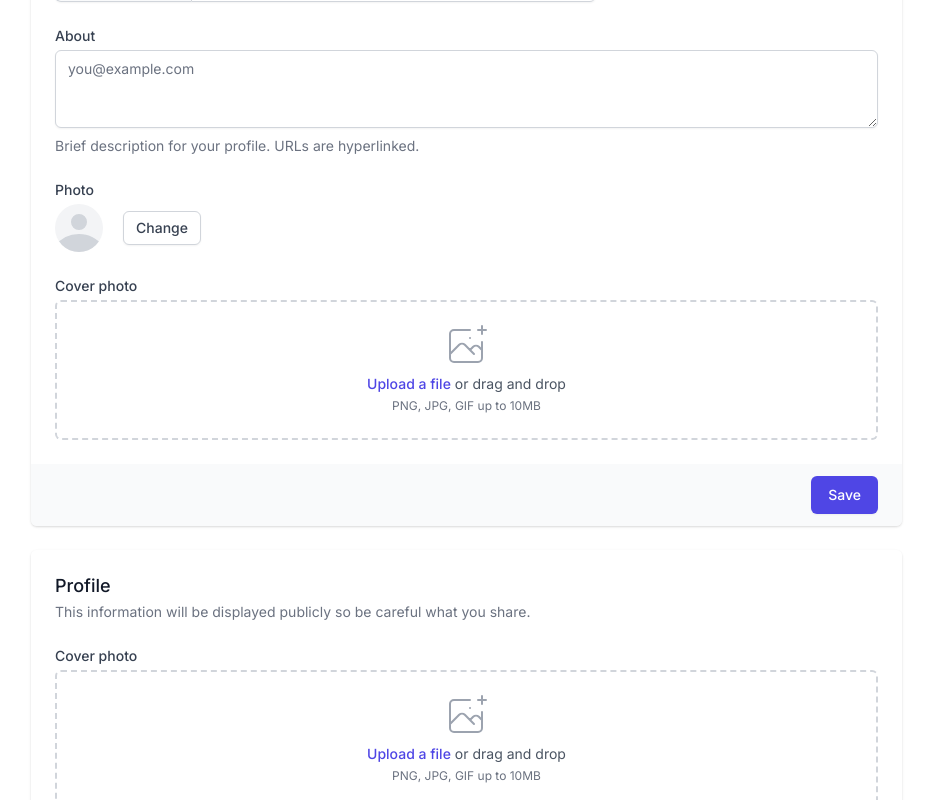
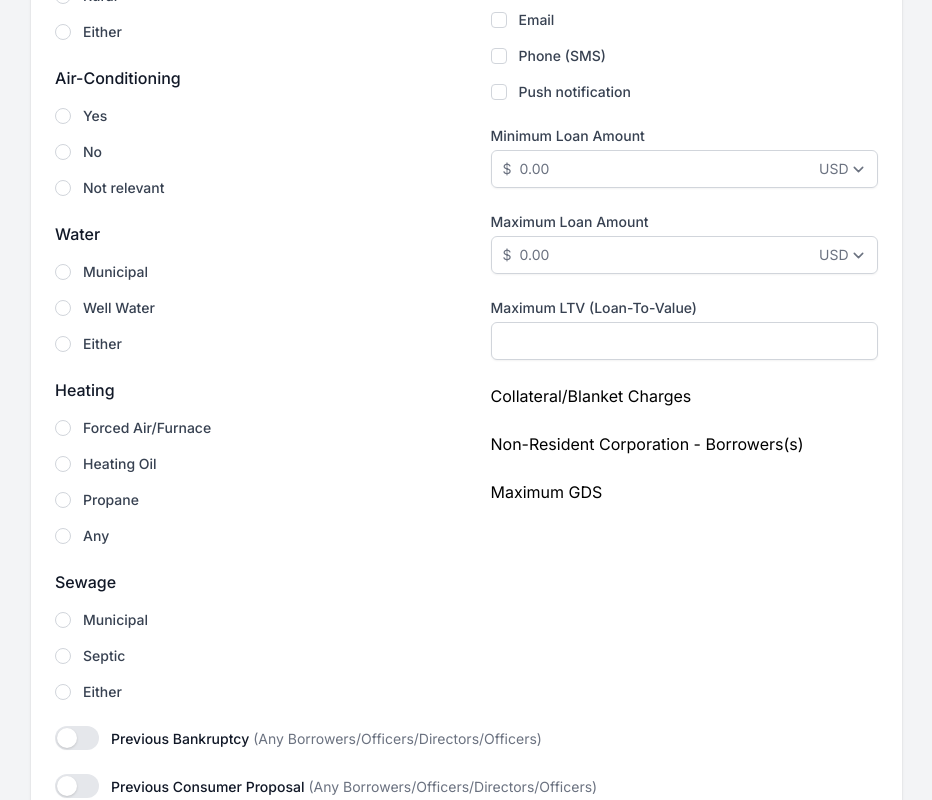
Before and after one commit to parssak/broker-app, a Vue app: page / in a window 1280 px wide. Shown: the part 1480-2280 px from the top of the page, without its empty margins (322-1254 px from the left). Built offline with nearby package versions, Linux system fonts and the light colour scheme; what @tailwindcss/typography would draw is missing.

Commit message:
added toggle

```diff
--- a/src/components/base/inputs/CheckListSimple.vue
+++ b/src/components/base/inputs/CheckListSimple.vue
@@ -26,31 +26,12 @@
           </div>
           <div class="ml-3 text-sm">
             <label :for="item.id" class="font-medium text-gray-700">{{
-              item.title
+              item.label
             }}</label>
             <p id="comments-description" class="text-gray-500">
               {{ item.description }}
             </p>
           </div>
-          <!-- <input
-            :id="item.id"
-            :name="itemsName"
-            type="radio"
-            :checked="item.id === 'email'"
-            class="
-              focus:ring-indigo-500
-              h-4
-              w-4
-              text-indigo-600
-              border-gray-300
-            "
-          />
-          <label
-            :for="item.id"
-            class="ml-3 block text-sm font-medium text-gray-700"
-          >
-            {{ item.title }}
-          </label> -->
         </div>
       </div>
     </fieldset>
@@ -59,9 +40,9 @@
 
 <script>
 const defaultItems = [
-  { id: "email", title: "Email" },
-  { id: "sms", title: "Phone (SMS)" },
-  { id: "push", title: "Push notification" },
+  { id: "email", label: "Email" },
+  { id: "sms", label: "Phone (SMS)" },
+  { id: "push", label: "Push notification" },
 ];
 
 export default {
--- /dev/null
+++ b/src/components/base/inputs/MoneyInput.vue
@@ -0,0 +1,82 @@
+<template>
+  <div>
+    <label :for="label" class="block text-sm font-medium text-gray-700">{{
+      label
+    }}</label>
+    <div class="mt-1 relative rounded-md shadow-sm">
+      <div
+        class="
+          absolute
+          inset-y-0
+          left-0
+          pl-3
+          flex
+          items-center
+          pointer-events-none
+        "
+      >
+        <span class="text-gray-500 sm:text-sm"> $ </span>
+      </div>
+      <input
+        type="text"
+        :name="label"
+        :id="label"
+        class="
+          focus:ring-indigo-500 focus:border-indigo-500
+          block
+          w-full
+          pl-7
+          pr-12
+          sm:text-sm
+          border-gray-300
+          rounded-md
+        "
+        :placeholder="placeholder"
+        @change="onChange"
+      />
+      <div class="absolute inset-y-0 right-0 flex items-center">
+        <label for="currency" class="sr-only">Currency</label>
+        <select
+          id="currency"
+          name="currency"
+          class="
+            focus:ring-indigo-500 focus:border-indigo-500
+            h-full
+            py-0
+            pl-2
+            pr-7
+            border-transparent
+            bg-transparent
+            text-gray-500
+            sm:text-sm
+            rounded-md
+          "
+        >
+          <option>USD</option>
+          <option>CAD</option>
+          <option>EUR</option>
+        </select>
+      </div>
+    </div>
+  </div>
+</template>
+
+<script>
+export default {
+  props: {
+    label: {
+      type: String,
+      default: "Price",
+    },
+    placeholder: {
+      type: String,
+      default: "0.00",
+    },
+  },
+  methods: {
+    onChange(event) {
+      this.$emit("input", event.target.value);
+    },
+  },
+};
+</script>
--- a/src/components/base/inputs/RadioListSimple.vue
+++ b/src/components/base/inputs/RadioListSimple.vue
@@ -26,7 +26,7 @@
             :for="item.id"
             class="ml-3 block text-sm font-medium text-gray-700"
           >
-            {{ item.title }}
+            {{ item.label }}
           </label>
         </div>
       </div>
@@ -36,9 +36,9 @@
 
 <script>
 const defaultItems = [
-  { id: "email", title: "Email" },
-  { id: "sms", title: "Phone (SMS)" },
-  { id: "push", title: "Push notification" },
+  { id: "email", label: "Email" },
+  { id: "sms", label: "Phone (SMS)" },
+  { id: "push", label: "Push notification" },
 ];
 
 export default {
@@ -49,7 +49,7 @@ export default {
     },
     description: {
       type: String,
-      default: "Lorem ipsum dolor sit amet, consectetur?",
+      default: " ",
     },
     items: {
       type: Array,
--- a/src/components/base/inputs/SelectInput.vue
+++ b/src/components/base/inputs/SelectInput.vue
@@ -61,6 +61,7 @@
             overflow-auto
             focus:outline-none
             sm:text-sm
+            unstyled
           "
         >
           <ListboxOption
@@ -148,7 +149,6 @@ export default {
   },
   setup(props) {
     const selected = ref(props.items[0]);
-
     return {
       selected,
     };
--- /dev/null
+++ b/src/components/base/inputs/SwitchWithLabel.vue
@@ -0,0 +1,53 @@
+<template>
+  <SwitchGroup as="div" class="flex items-center">
+    <Switch
+      v-model="enabled"
+      :class="[
+        enabled ? 'bg-indigo-600' : 'bg-gray-200',
+        'relative inline-flex flex-shrink-0 h-6 w-11 border-2 border-transparent rounded-full cursor-pointer transition-colors ease-in-out duration-200 focus:outline-none focus:ring-2 focus:ring-offset-2 focus:ring-indigo-500',
+      ]"
+    >
+      <span
+        aria-hidden="true"
+        :class="[
+          enabled ? 'translate-x-5' : 'translate-x-0',
+          'pointer-events-none inline-block h-5 w-5 rounded-full bg-white shadow transform ring-0 transition ease-in-out duration-200',
+        ]"
+      />
+    </Switch>
+    <SwitchLabel as="span" class="ml-3">
+      <span class="text-sm font-medium text-gray-900">{{ label }}</span>
+      <span class="text-sm text-gray-500">{{ secondaryLabel }}</span>
+    </SwitchLabel>
+  </SwitchGroup>
+</template>
+
+<script>
+import { ref } from "vue";
+import { Switch, SwitchGroup, SwitchLabel } from "@headlessui/vue";
+
+export default {
+  components: {
+    Switch,
+    SwitchGroup,
+    SwitchLabel,
+  },
+  props: {
+    label: {
+      type: String,
+      default: "Label",
+    },
+    secondaryLabel: {
+      type: String,
+      default: "",
+    },
+  },
+  setup() {
+    const enabled = ref(false);
+
+    return {
+      enabled,
+    };
+  },
+};
+</script>
--- a/src/views/home/index.vue
+++ b/src/views/home/index.vue
@@ -1,8 +1,10 @@
 <template>
-  <Container>
+  <Container class="bg-gray-100">
     <div class="lg:grid lg:grid-cols-12 lg:gap-x-5">
-      <aside class="py-6 px-2 sm:px-6 lg:py-0 lg:px-0 lg:col-span-3">
-        <nav class="space-y-1">
+      <aside
+        class="py-6 px-2 sm:px-6 lg:py-0 lg:px-0 lg:col-span-3 relative w-full"
+      >
+        <nav class="space-y-1 top-10 w-full sticky">
           <a
             v-for="item in navigation"
             :key="item.name"
@@ -33,6 +35,7 @@
       </aside>
 
       <div class="space-y-6 sm:px-6 lg:px-0 lg:col-span-9">
+        <!-- Initial Broker Questions -->
         <Form title="Initial Broker Questions" description=" ">
           <div class="form-full">
             <RadioListSimple
@@ -42,6 +45,7 @@
           </div>
         </Form>
 
+        <!-- Add to Ledgers Questions -->
         <Form title="Add to Ledgers Questions" description=" ">
           <div class="form-full">
             <CheckListSimple
@@ -51,6 +55,7 @@
           </div>
         </Form>
 
+        <!-- Mortgage Lending Criteria < $3M -->
         <Form title="Mortgage Lending Criteria < $3M" description=" ">
           <div class="form-full w-2/3">
             <TextInput label="Property Location(s)" />
@@ -65,15 +70,60 @@
                 description="Select all that apply"
               />
             </div>
-            <div class="w-full">
+            <div class="w-full space-y-6">
               <CheckListSimple title="Charges Offered" :items="chargeTypes" />
 
-              <SelectInput />
+              <SelectInput label="Property Style" :items="propertyStyles" />
             </div>
           </div>
+          <div
+            class="form-full grid grid-cols-1 md:grid-cols-2 gap-x-12 gap-y-6"
+          >
+            <div class="space-y-6">
+              <TextInput type="number" label="Minimum Square Footage" />
+              <TextInput type="number" label="Maximum Square Footage" />
+              <RadioListSimple title="Location" :items="locations" />
+              <RadioListSimple title="Air-Conditioning" :items="acOptions" />
+              <RadioListSimple title="Water" :items="waterOptions" />
+              <RadioListSimple title="Heating" :items="heatOptions" />
+              <RadioListSimple title="Sewage" :items="sewageOptions" />
+            </div>
+
+            <div class="space-y-6">
+              <CheckListSimple
+                title="Loan Types Offered"
+                :items="loanTypes"
+                description="Select all that apply"
+              />
+              <CheckListSimple
+                title="Allowable Loan Purposes"
+                :items="loanPurposes"
+                description="Select all that apply"
+              />
+              <MoneyInput label="Minimum Loan Amount" />
+              <MoneyInput label="Maximum Loan Amount" />
+              <TextInput type="number" label="Maximum LTV (Loan-To-Value)" />
+
+              <div>Collateral/Blanket Charges</div>
+              <div>Non-Resident Corporation - Borrowers(s)</div>
+              <div>Maximum GDS</div>
+            </div>
+          </div>
+          <div class="form-full space-y-6">
+            <SwitchWithLabel
+              label="Previous Bankruptcy"
+              secondaryLabel=" (Any Borrowers/Officers/Directors/Officers)"
+            />
+            <SwitchWithLabel
+              label="Previous Consumer Proposal"
+              secondaryLabel=" (Any
+            Borrowers/Officers/Directors/Officers)"
+            />
+          </div>
+          <div>Previous Consumer Proposal :</div>
         </Form>
 
-        <form action="#" method="POST">
+        <!-- <form action="#" method="POST">
           <div class="shadow sm:rounded-md sm:overflow-hidden">
             <div class="bg-white py-6 px-4 space-y-6 sm:p-6">
               <div>
@@ -302,12 +352,6 @@
             </div>
           </div>
         </form>
-
-        <Form title="Profile">
-          <div class="col-span-3">
-            <FileInput />
-          </div>
-        </Form>
 
         <form action="#" method="POST">
           <div class="shadow sm:rounded-md sm:overflow-hidden">
@@ -775,13 +819,15 @@
               </button>
             </div>
           </div>
-        </form>
+        </form> -->
       </div>
     </div>
   </Container>
 </template>
 
 <script>
+import SwitchWithLabel from "../../components/base/inputs/SwitchWithLabel.vue";
+import MoneyInput from "../../components/base/inputs/MoneyInput.vue";
 import SelectInput from "../../components/base/inputs/SelectInput.vue";
 import TextInput from "../../components/base/inputs/TextInput.vue";
 import CheckListSimple from "../../components/base/inputs/CheckListSimple.vue";
@@ -806,33 +852,33 @@ const navigation = [
 ];
 
 const mortgageTypes = [
-  { id: "residential", title: "Residential" },
+  { id: "residential", label: "Residential" },
   {
     id: "commercial-less-3",
-    title: "Commercial &/or Construction (Less than $3 million total value)",
+    label: "Commercial &/or Construction (Less than $3 million total value)",
   },
   {
     id: "commerial-more-3",
-    title: "Commercial &/or Construction (More than $3 million total value)",
+    label: "Commercial &/or Construction (More than $3 million total value)",
   },
 ];
 
 const chargeTypes = [
-  { id: "charge-1st", title: "1st" },
-  { id: "charge-2nd", title: "2nd" },
-  { id: "charge-3rd", title: "3rd" },
-  { id: "charge-bridge", title: "Bridge" },
+  { id: "charge-1st", label: "1st" },
+  { id: "charge-2nd", label: "2nd" },
+  { id: "charge-3rd", label: "3rd" },
+  { id: "charge-bridge", label: "Bridge" },
 ];
 
 const termLengths = [
-  { id: "term-1yr", title: "1 year" },
-  { id: "term-18m", title: "18 months" },
-  { id: "term-3yr", title: "3 years" },
-  { id: "term-5yr", title: "5 years" },
-  { id: "term-10yr", title: "10 years" },
-  { id: "term-25yr", title: "25 years" },
-  { id: "term-30yr", title: "30 years" },
-  { id: "term-other", title: "Other" },
+  { id: "term-1yr", label: "1 year" },
+  { id: "term-18m", label: "18 months" },
+  { id: "term-3yr", label: "3 years" },
+  { id: "term-5yr", label: "5 years" },
+  { id: "term-10yr", label: "10 years" },
+  { id: "term-25yr", label: "25 years" },
+  { id: "term-30yr", label: "30 years" },
+  { id: "term-other", label: "Other" },
 ];
 
 const propertyStyles = [
@@ -886,6 +932,76 @@ const propertyStyles = [
   { id: "land", label: "Land" },
 ];
 
+const locations = [
+  { id: "urban", label: "Urban" },
+  { id: "rural", label: "Rural" },
+  { id: "either", label: "Either" },
+];
+
+const acOptions = [
+  { id: "ac-yes", label: "Yes" },
+  { id: "ac-no", label: "No" },
+  { id: "ac-not-relevant", label: "Not relevant" },
+];
+
+const waterOptions = [
+  { id: "water-municipal", label: "Municipal" },
+  { id: "water-well", label: "Well Water" },
+  { id: "water-either", label: "Either" },
+];
+
+const heatOptions = [
+  { id: "heat-forced-air", label: "Forced Air/Furnace" },
+  { id: "heat-oil", label: "Heating Oil" },
+  { id: "heat-propane", label: "Propane" },
+  { id: "heat-any", label: "Any" },
+];
+
+const sewageOptions = [
+  { id: "sewage-municipal", label: "Municipal" },
+  { id: "sewage-septic", label: "Septic" },
+  { id: "sewage-either", label: "Either" },
+];
+
+const loanTypes = [
+  { id: "loan-interest-only", label: "Interest Only" },
+  { id: "loan-amortized", label: "Amortized" },
+  { id: "loan-closed", label: "Closed" },
+  { id: "loan-open", label: "Open" },
+];
+
+/**
+ *
+ * Debt Consolidation
+ 		Investment
+Improvements (minor)
+Renovation (major)
+Purchase Land Only
+Purchase Land with Existing Structure
+Construction
+Purchase + Construction
+Mortgage Arrears
+Other
+ */
+
+const allowableLoanPurposes = [
+  { id: "loan-purpose-investment", label: "Investment" },
+  { id: "loan-purpose-improvements", label: "Improvements (minor)" },
+  { id: "loan-purpose-renovation", label: "Renovation (major)" },
+  { id: "loan-purpose-purchase-land-only", label: "Purchase Land Only" },
+  {
+    id: "loan-purpose-purchase-land-with-existing-structure",
+    label: "Purchase Land with Existing Structure",
+  },
+  { id: "loan-purpose-construction", label: "Construction" },
+  {
+    id: "loan-purpose-purchase-plus-construction",
+    label: "Purchase + Construction",
+  },
+  { id: "loan-purpose-mortgage-arrears", label: "Mortgage Arrears" },
+  { id: "loan-purpose-other", label: "Other" },
+];
+
 export default {
   components: {
     Container,
@@ -895,6 +1011,8 @@ export default {
     CheckListSimple,
     TextInput,
     SelectInput,
+    MoneyInput,
+    SwitchWithLabel,
   },
   setup() {
     return {
@@ -903,6 +1021,13 @@ export default {
       chargeTypes,
       termLengths,
       propertyStyles,
+      locations,
+      acOptions,
+      waterOptions,
+      heatOptions,
+      sewageOptions,
+      loanTypes,
+      allowableLoanPurposes,
     };
   },
 };
```
